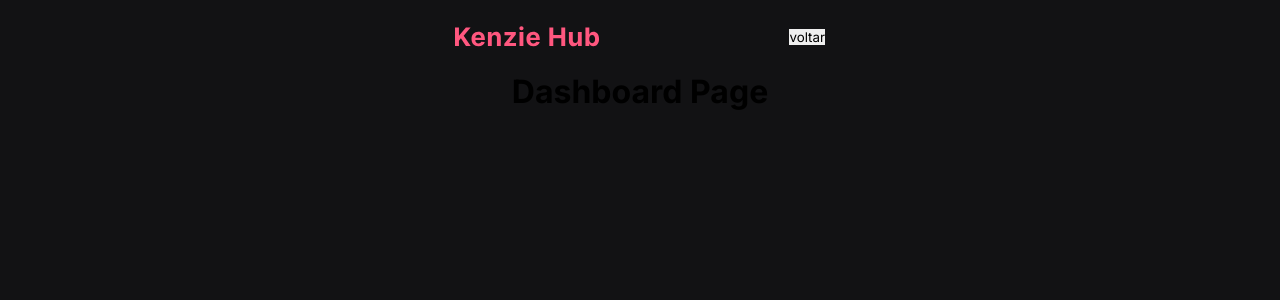
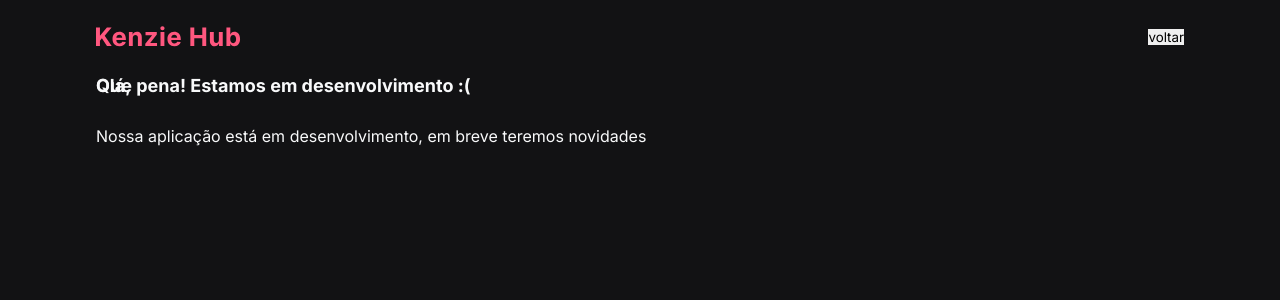
Before and after one commit to Kenzie-Academy-Brasil-Developers/react-entrega-kenzie-hub-ThomSchreiner, a React (Create React App) app: page /dashboard in a window 1280 px wide. Shown: the top 300 px of the page. Built offline with nearby package versions, Linux system fonts and the light colour scheme.

Commit message:
feat: add dashboard page

```diff
--- a/src/App.css
+++ b/src/App.css
@@ -1,7 +1,4 @@
 .App {
    background-color: var(--grey-4);
    min-height: 100vh;
-   display: flex;
-   flex-direction: column;
-   align-items: center;
 }
--- a/src/components/Header/index.jsx
+++ b/src/components/Header/index.jsx
@@ -2,19 +2,20 @@ import { useNavigate } from "react-router-dom"
 import logo from "../../assets/Logo.svg"
 import { StyledHeader } from "./style"
 
-export function Header({ isLogged, setIsLogged, loginPage }) {
+export function Header({ isLogged, setIsLogged, loginPage, className, children }) {
    const navigate = useNavigate()
 
    function logOut() {
       setIsLogged(false)
       localStorage.removeItem("@KenzieHubToken")
       localStorage.removeItem("@KenzieHubUserId")
-        navigate("/")
+      navigate("/", { replace: true })
    }
 
    return (
-        <StyledHeader className="container small" isLogged={isLogged} loginPage={loginPage}>
-            <nav>
+      <StyledHeader isLogged={isLogged} loginPage={loginPage}>
+         <div className={className}>
+            <nav className={isLogged ? className : ""}>
                <img src={logo} alt="Logo Kenzie Hub" />
                <ul>
                   {isLogged ? (
@@ -28,6 +29,8 @@ export function Header({ isLogged, setIsLogged, loginPage }) {
                   )}
                </ul>
             </nav>
+            {children && <div className="header_children">{children}</div>}
+         </div>
       </StyledHeader>
    )
 }
--- a/src/components/Header/style.js
+++ b/src/components/Header/style.js
@@ -2,10 +2,36 @@ import styled, { css } from "styled-components";
 
 const isLoggedStyle = {
    true: css`
+      height: 190px;
+      border-bottom: 1px solid var(--grey-3);
 
-    `,
-    false: css`
+      & > div {
+         padding-top: 72px;
+      }
 
+      nav {
+         height:72px;
+         position: fixed;
+         inset: 0;
+
+         &::before {
+            content: "";
+            width: 100vw;
+            height: 1px;
+            position: absolute;
+            bottom: 0;
+            left: -9%;
+            background-color: var(--grey-3);
+
+            @media (max-width:768px) {
+               left: -2.6%;
+            }
+         }
+      }
+
+      .header_children {
+         height: 118px;
+      }
    `,
    login: css`
       nav ul { display: none; }
@@ -16,6 +42,10 @@ const isLoggedStyle = {
 export const StyledHeader = styled.header`
     height: 72px;
 
+   & > div {
+      height: 100%;
+   }
+
    nav {
       height: 100%;
       display: flex;
@@ -24,5 +54,19 @@ export const StyledHeader = styled.header`
       gap: 20px;
    }
 
+   .header_children {
+      display: flex;
+      align-items: center;
+      justify-content: space-between;
+
+      h1 {
+         color: var(--grey-0);
+      }
+
+      p {
+         color: var(--grey-1);
+      }
+   }
+
    ${({ isLogged, loginPage }) => loginPage ? isLoggedStyle["login"] : isLoggedStyle[isLogged]}
 `
--- a/src/pages/DashboardPage/index.jsx
+++ b/src/pages/DashboardPage/index.jsx
@@ -1,12 +1,19 @@
 import { Header } from "../../components/Header"
+import { DivContainer } from "./style"
 
 export function DashboardPage({ isLogged, setIsLogged, user }) {
-    return (
-        <>
-            <Header isLogged={isLogged} setIsLogged={setIsLogged} />
-            <div>
-                <h1>Dashboard Page</h1>
-            </div>
-        </>
-    )
+   return (
+      <>
+         <Header isLogged={isLogged} setIsLogged={setIsLogged} className="container">
+            <h1 className="title one">Olá, {user.name}</h1>
+            <p className="text three">{user.course_module}</p>
+         </Header>
+         <DivContainer className="container">
+            <h1 className="title one">Que pena! Estamos em desenvolvimento :(</h1>
+            <p className="text one">
+               Nossa aplicação está em desenvolvimento, em breve teremos novidades
+            </p>
+         </DivContainer>
+      </>
+   )
 }
--- /dev/null
+++ b/src/pages/DashboardPage/style.js
@@ -0,0 +1,11 @@
+import styled from "styled-components"
+
+export const DivContainer = styled.div`
+   margin-top: 37px;
+   color: var(--grey-0);
+
+   h1 {
+      margin-bottom: 23px;
+   }
+
+`
--- a/src/pages/LoginPage/index.jsx
+++ b/src/pages/LoginPage/index.jsx
@@ -20,8 +20,6 @@ export function LoginPage({ isLogged, setIsLogged, setUser }) {
    } = useForm({ resolver: yupResolver(schema) })
 
    function onSubmit(data) {
-      console.log(data)
-
       api.post("/sessions", data)
          .then((resp) => {
             setUser(resp.data.user)
@@ -36,7 +34,12 @@ export function LoginPage({ isLogged, setIsLogged, setUser }) {
 
    return (
       <>
-         <Header isLogged={isLogged} setIsLogged={setIsLogged} loginPage="login" />
+         <Header
+            isLogged={isLogged}
+            setIsLogged={setIsLogged}
+            loginPage="login"
+            className="container small"
+         />
          <DivContainer className="container small">
             <h3 className="title three">Login</h3>
             <form onSubmit={handleSubmit(onSubmit)}>
--- a/src/pages/SignupPage/index.jsx
+++ b/src/pages/SignupPage/index.jsx
@@ -60,7 +60,7 @@ export function SignupPage({ isLogged }) {
 
    return (
       <>
-         <Header isLogged={isLogged} />
+         <Header isLogged={isLogged} className="container small" />
          <DivContainer className="container small">
             <h1 className="title one">Crie sua conta</h1>
             <span className="text three">Rapido e grátis, vamos nessa</span>
--- a/src/style/global.js
+++ b/src/style/global.js
@@ -39,9 +39,9 @@ ul, ol, li {
 }
 
 .container {
-    width: 100%;
+    width: 85%;
     max-width: 1200px;
-    margin: 0 50px;
+    margin: 0 auto;
 }
 
 .container.small {
@@ -50,7 +50,7 @@ ul, ol, li {
 
 @media (max-width: 768px) {
     .container {
-        margin: 0 15px;
+        width: 95%;
     }
 }
 
```
Lines whose indentation alone changed are shown as unchanged.
